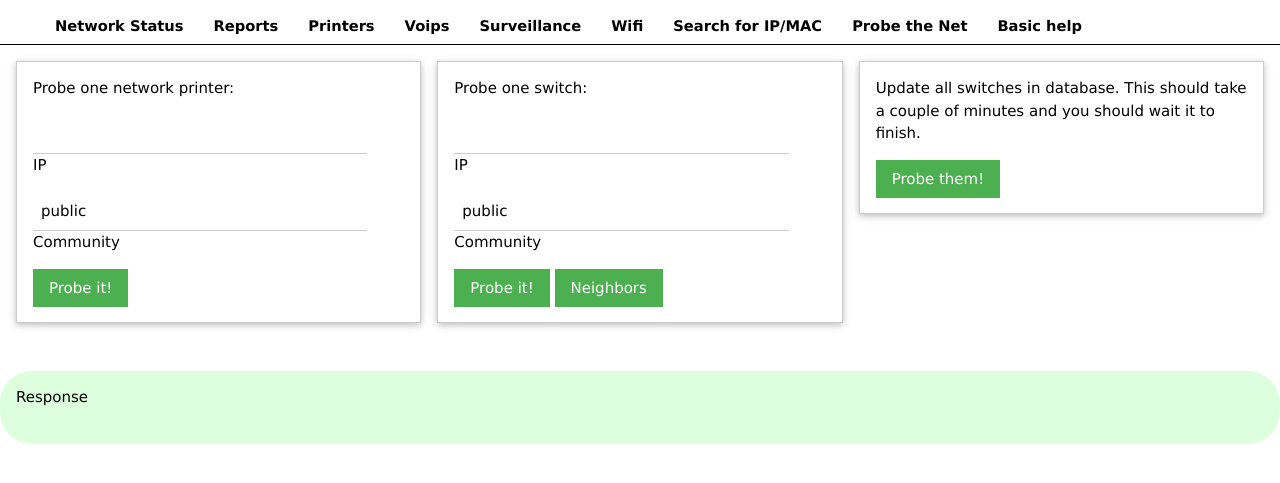
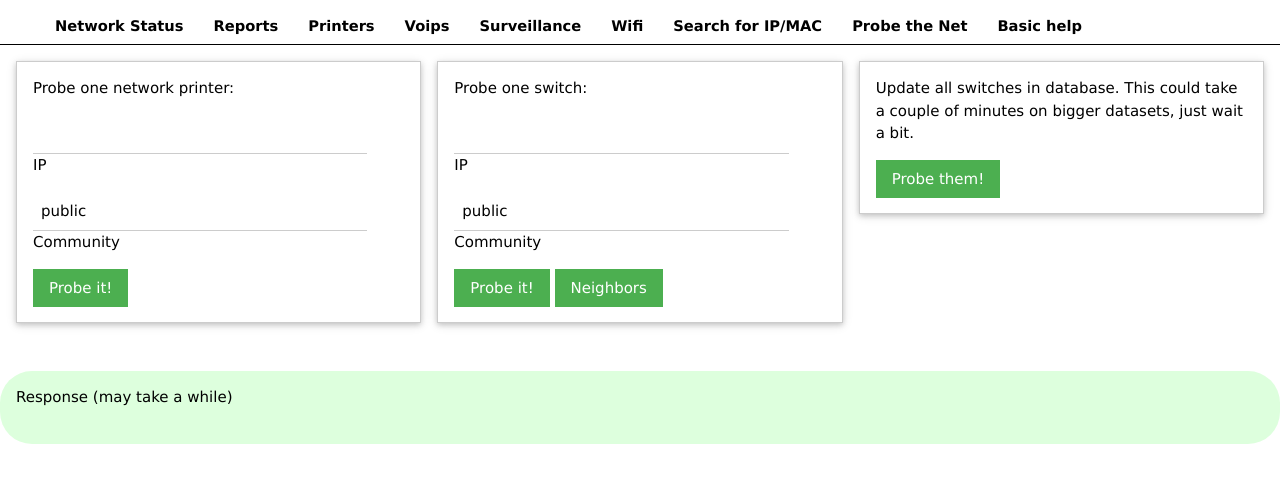
Before and after one commit to carlosjordao/SnmpSwitch, a Django app: page /probe/ in a window 1280 px wide. Shown: the top 483 px of the page. Run offline with Django 3.2, Linux system fonts and the light colour scheme.

Commit message:
* fixed some messages

```diff
--- a/netstatus/templates/probe.html
+++ b/netstatus/templates/probe.html
@@ -82,7 +82,7 @@ pre {
 
     <div class="w3-third w3-margin-bottom">
         <div class="w3-border w3-panel w3-card-2">
-        <p>Update all switches in database. This should take a couple of minutes and you should wait it to finish.</p>
+        <p>Update all switches in database. This could take a couple of minutes on bigger datasets, just wait a bit.</p>
         <p>
             <button class='w3-button w3-green' onclick="javascript: call_response('updatedb', '/probe/updatedb');">Probe them!</button>
         </p>
@@ -91,7 +91,7 @@ pre {
 </div>
 
 <div class="w3-panel w3-pale-green w3-round-xxlarge response">
-    <p>Response</p>
+    <p>Response (may take a while)</p>
     <embed id="embed_response"/>
 </div>
 {% endblock %}
```
